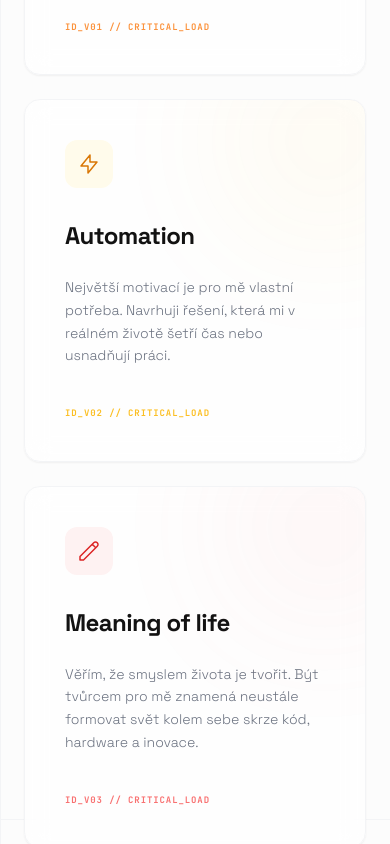
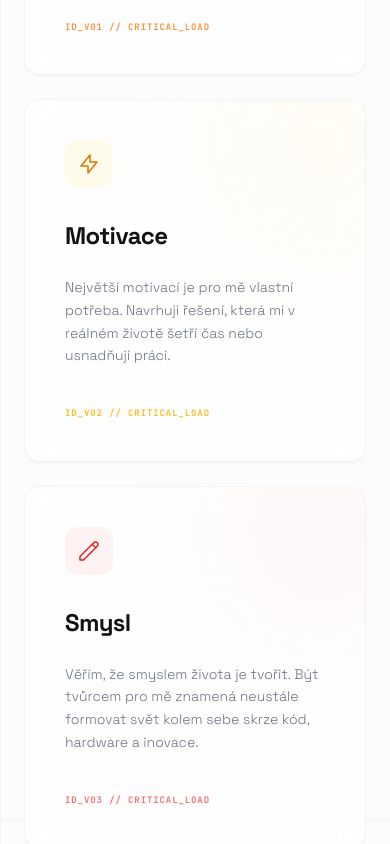
Before and after one commit to martiinek/martiinek.github.io, a React (Vite) app: page / in a window 390 px wide. Shown: the part 5089-5933 px from the top of the page. Built offline with nearby package versions, Linux system fonts and the light colour scheme.

Commit message:
Picture update

```diff
--- a/components/Hero.tsx
+++ b/components/Hero.tsx
@@ -14,7 +14,7 @@ export const Hero: React.FC<HeroProps> = ({ scrollPos }) => {
 
       <div className="max-w-7xl w-full grid lg:grid-cols-12 gap-12 items-center relative z-10">
 
-        <div className="lg:col-span-8">
+        <div className="lg:col-span-7">
           <div className="mono text-[11px] font-bold text-orange-600 mb-6 flex items-center gap-4">
             <span className="px-2 py-0.5 border border-orange-600 bg-orange-50/50">INIT: MARTIN_PUSTKA</span>
             <span className="text-amber-500 font-bold">● ONLINE</span>
@@ -39,7 +39,7 @@ export const Hero: React.FC<HeroProps> = ({ scrollPos }) => {
           </div>
         </div>
 
-        <div className="lg:col-span-4 relative hidden lg:block">
+        <div className="lg:col-span-5 relative hidden lg:block">
           <div
             className="relative p-3 border border-gray-200 bg-white shadow-[20px_20px_60px_rgba(0,0,0,0.05)] transition-transform duration-500"
             style={{ transform: `rotate(${scrollPos * 0.01}deg) translateY(${scrollPos * -0.03}px)` }}
--- a/constants.tsx
+++ b/constants.tsx
@@ -36,12 +36,12 @@ export const VALUES: Value[] = [
     icon: 'M12 2L2 7l10 5 10-5-10-5zM2 17l10 5 10-5M2 12l10 5 10-5'
   },
   {
-    title: 'Automation',
+    title: 'Motivace',
     description: 'Největší motivací je pro mě vlastní potřeba. Navrhuji řešení, která mi v reálném životě šetří čas nebo usnadňují práci.',
     icon: 'M13 10V3L4 14h7v7l9-11h-7z'
   },
   {
-    title: 'Meaning of life',
+    title: 'Smysl',
     description: 'Věřím, že smyslem života je tvořit. Být tvůrcem pro mě znamená neustále formovat svět kolem sebe skrze kód, hardware a inovace.',
     icon: 'M15.232 5.232l3.536 3.536m-2.036-5.036a2.5 2.5 0 113.536 3.536L6.5 21.036H3v-3.572L16.732 3.732z'
   }
```
